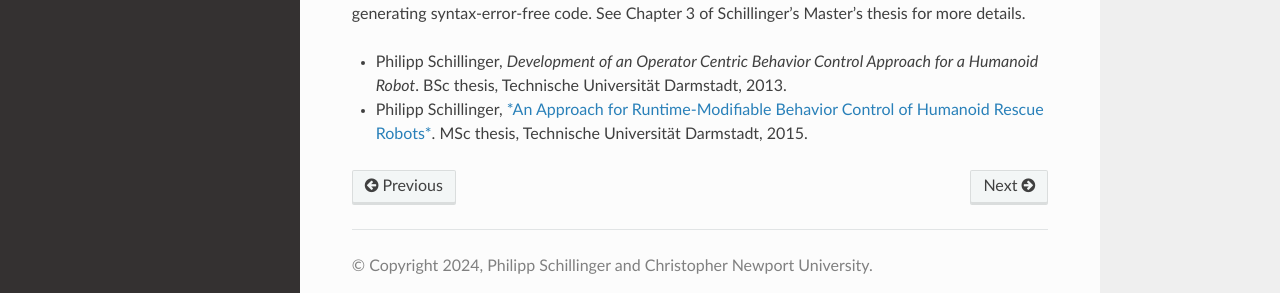
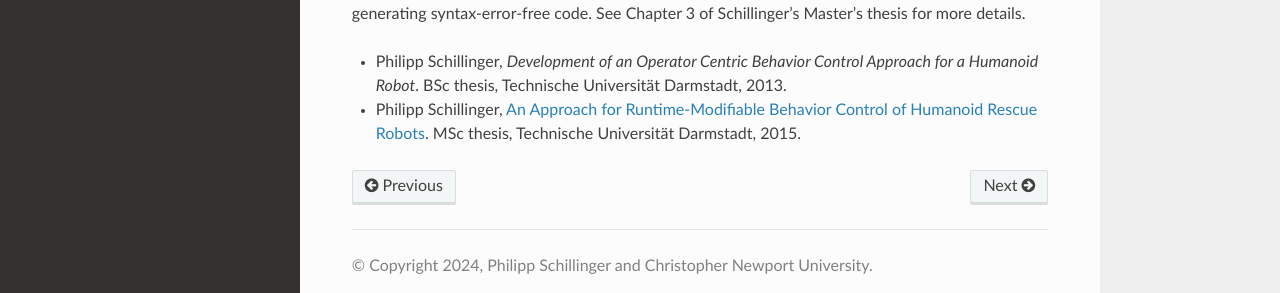
Before and after one commit to FlexBE/flexbe_docs, a Sphinx documentation site: the page built from docs/source/bibliography.rst, in a window 1280 px wide and 900 px high, scrolled down 791 px. Shown: the part 584-877 px from the top of the window. Built offline with Sphinx 7.4.7 and the Read the Docs theme 2.0.0, drawn with Linux system fonts in a browser that asks for light colours; pages that are not in the unit, such as notebooks, are missing from menus.

Commit message:
fix formatting on link

```diff
--- a/docs/source/bibliography.rst
+++ b/docs/source/bibliography.rst
@@ -59,4 +59,4 @@ by running verification checks and automatically generating syntax-error-free co
 See Chapter 3 of Schillinger's Master's thesis for more details.
 
 * Philipp Schillinger, *Development of an Operator Centric Behavior Control Approach for a Humanoid Robot*. BSc thesis, Technische Universität Darmstadt, 2013.
-* Philipp Schillinger, `*An Approach for Runtime-Modifiable Behavior Control of Humanoid Rescue Robots* <https://www.sim.informatik.tu-darmstadt.de/publ/da/2015_Schillinger_MA.pdf>`_. MSc thesis, Technische Universität Darmstadt, 2015.
+* Philipp Schillinger, `An Approach for Runtime-Modifiable Behavior Control of Humanoid Rescue Robots <https://www.sim.informatik.tu-darmstadt.de/publ/da/2015_Schillinger_MA.pdf>`_. MSc thesis, Technische Universität Darmstadt, 2015.
```
